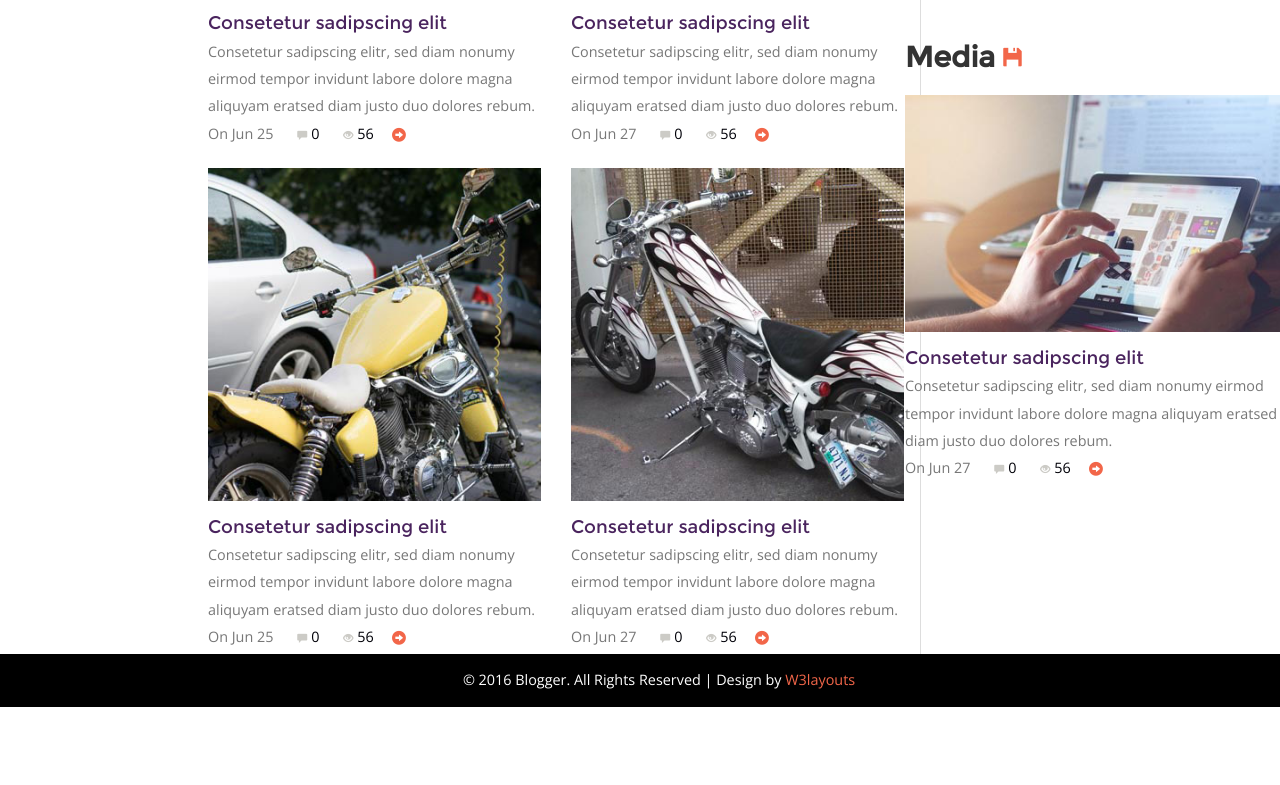
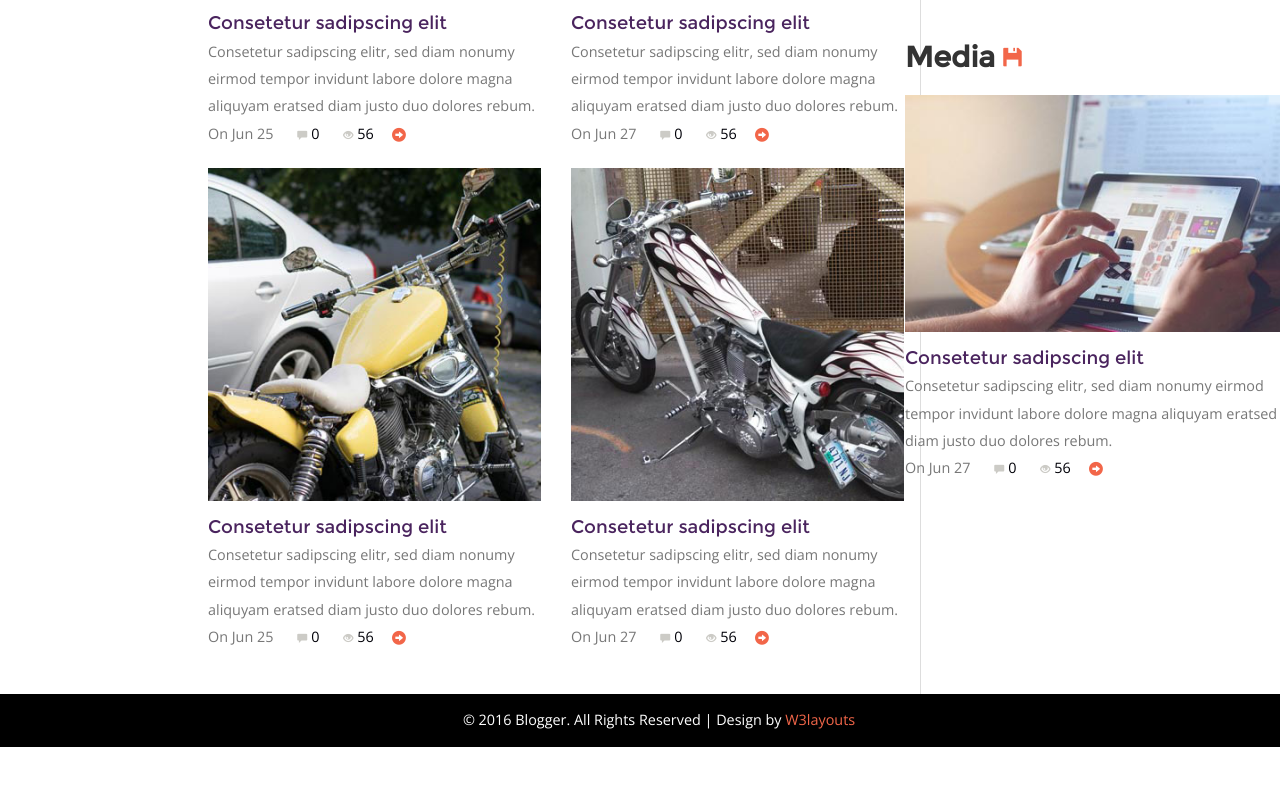
Before and after one commit to Fitz-Vacker77/Fitz-Vacker77, a plain HTML site: page index.html in a window 1280 px wide. Shown: the part 903-1688 px from the top of the page. Drawn offline with nearby package versions, Linux system fonts and the light colour scheme; files whose address does not match are found by name.

Commit message:
Update index.html

```diff
--- a/index.html
+++ b/index.html
@@ -228,7 +228,7 @@ Smartphone Compatible web template, free webdesigns for Nokia, Samsung, LG, Sony
 		 </div>
 			<div class="clearfix"> </div>
 	<!--/footer-->
-		<div class="copy" style="position:absolute;left:-45px;bottom:0px;width:110%;background:black;">
+		<div class="copy" style="position:absolute;left:-45px;bottom:-40px;width:110%;background:black;">
 		    <p>&copy; 2016 Blogger. All Rights Reserved | Design by <a href="http://w3layouts.com/">W3layouts</a></p>
 		</div>
 	 <div class="clearfix"> </div>
```
